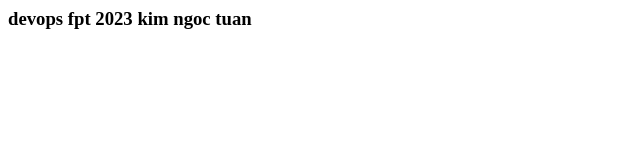
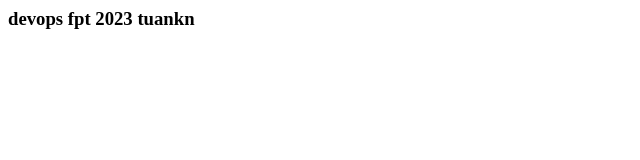
Before and after one commit to tuankn82/jenkins-test-0703, a plain HTML site: page index.html in a window 1280 px wide. Shown: the full height of the page, 0-640 px from the left. Drawn offline with Linux system fonts and the light colour scheme.

Commit message:
change index

```diff
--- a/index.html
+++ b/index.html
@@ -1 +1 @@
-<h3>devops fpt 2023 kim ngoc tuan</h3>
+<h3>devops fpt 2023 tuankn</h3>
```
